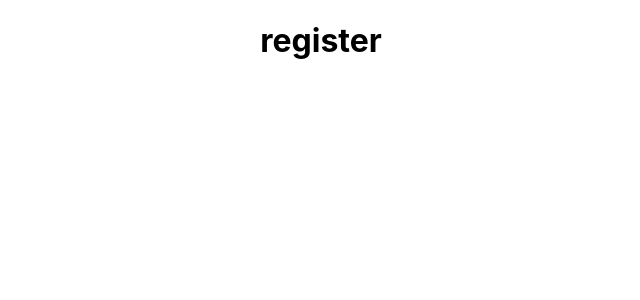
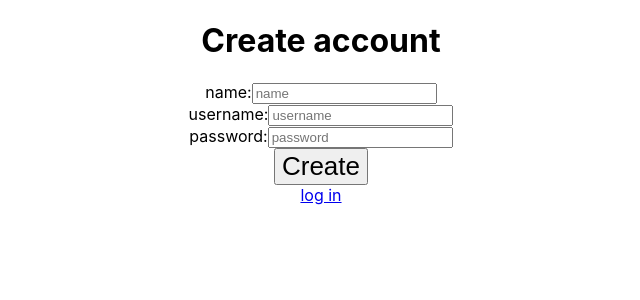
Before and after one commit to DmelladoH/ChatroomWeb, a React (Vite) app in the folder client/: page /register in a window 1280 px wide. Shown: the top 300 px of the page, without its empty margins (319-959 px from the left). Built offline with nearby package versions, Linux system fonts and the light colour scheme.

Commit message:
registration

```diff
--- a/client/src/pages/Login/index.jsx
+++ b/client/src/pages/Login/index.jsx
@@ -57,6 +57,7 @@ function Login () {
           <div>
             <h1>Login</h1>
           </div>
+          <div>
             <label>
               username:
               <input
@@ -66,6 +67,8 @@ function Login () {
                 onChange={handleUsernameChange}
               />
             </label>
+          </div>
+          <div>
             <label>
               password:
               <input
@@ -75,8 +78,11 @@ function Login () {
                 onChange={handlePasswordChange}
               />
             </label>
+          </div>
           <button>log in</button>
+          <div>
             <span><Link to='/register'>Create account</Link></span>
+          </div>
         </form>
       </div>
     </>
--- a/client/src/pages/Register/index.jsx
+++ b/client/src/pages/Register/index.jsx
@@ -1,6 +1,103 @@
+import { useState } from 'react'
+import { Link } from 'react-router-dom'
+
+import createAccount from '../../server/createAccount'
 
 function register () {
-  return <h1>register</h1>
+  const [name, setName] = useState('')
+  const [userName, setUserName] = useState('')
+  const [password, setPassword] = useState('')
+  const [register, setRegister] = useState(false)
+
+  const handleNameChange = (event) => {
+    setName(event.target.value)
+  }
+  const handleUsernameChange = (event) => {
+    setUserName(event.target.value)
+  }
+
+  const handlePasswordChange = (event) => {
+    setPassword(event.target.value)
+  }
+
+  const validateForm = () => {
+    if (name === '') {
+      console.log('name is required')
+      return false
+    }
+
+    if (userName === '') {
+      console.log('userName is required')
+      return false
+    }
+
+    if (password === '') {
+      console.log('password is required')
+      return false
+    }
+
+    return true
+  }
+
+  const handleSubmit = (event) => {
+    event.preventDefault()
+
+    if (validateForm()) {
+      createAccount({ name, userName, password })
+        .then(setRegister(true))
+    }
+  }
+
+  if (register) {
+    return <h1>account created</h1>
+  }
+
+  return (
+    <div>
+      <form onSubmit={handleSubmit}>
+        <div>
+          <h1>Create account</h1>
+        </div>
+        <div>
+          <label>
+            name:
+            <input
+              type='text'
+              name='name'
+              placeholder='name'
+              onChange={handleNameChange}
+            />
+          </label>
+        </div>
+        <div>
+          <label>
+            username:
+            <input
+              type='text'
+              name='username'
+              placeholder='username'
+              onChange={handleUsernameChange}
+            />
+          </label>
+        </div>
+        <div>
+          <label>
+            password:
+            <input
+              type='password'
+              name='password'
+              placeholder='password'
+              onChange={handlePasswordChange}
+            />
+          </label>
+        </div>
+        <button>Create</button>
+        <div>
+          <span><Link to='/login'>log in</Link></span>
+        </div>
+      </form>
+    </div>
+  )
 }
 
 export default register
--- /dev/null
+++ b/client/src/server/createAccount.jsx
@@ -0,0 +1,9 @@
+import axios from 'axios'
+const baseUrl = 'http://localhost:3001/api/users'
+
+const createAccountService = async (userData) => {
+  const { data } = await axios.post(baseUrl, userData)
+  return data
+}
+
+export default createAccountService
```
Lines whose indentation alone changed are shown as unchanged.
